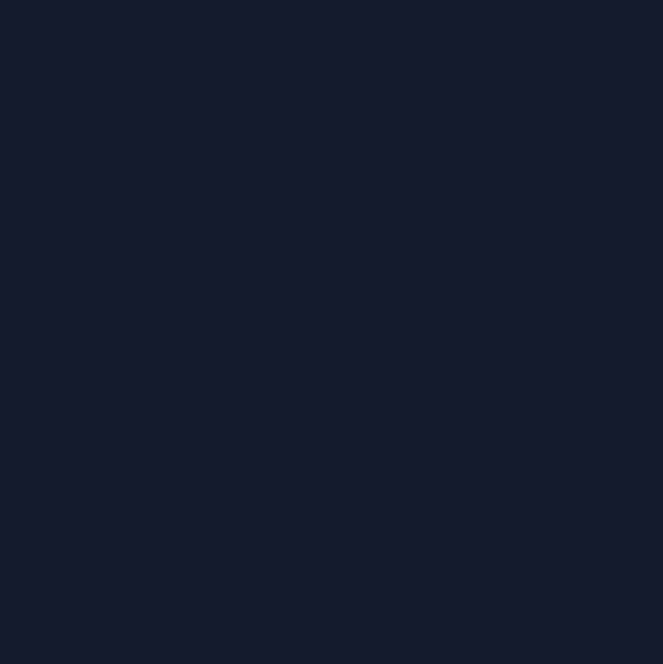
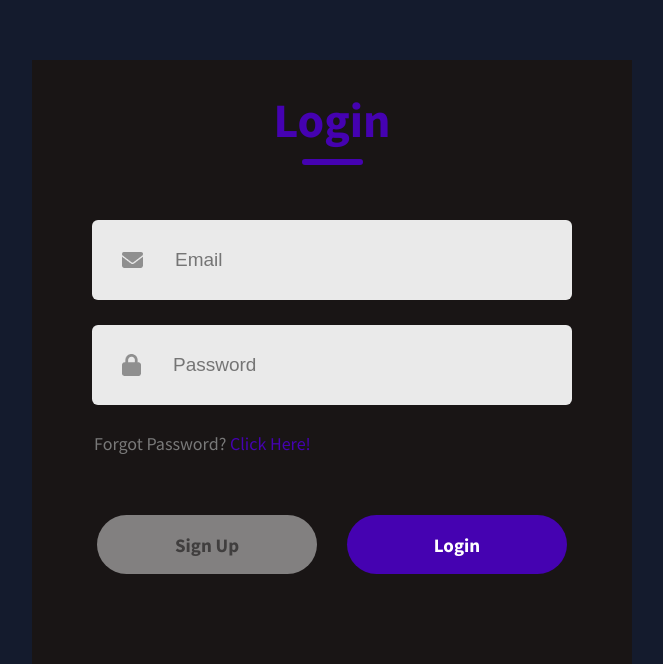
Before and after one commit to joytsy/DSA3101-2320-Ateam, a React (Create React App) app in the folder frontend/churnguard/: page / in a window 1280 px wide. Before the commit this address had no page. Shown: the part 140-804 px from the top of the page, without its empty margins (308-971 px from the left). Built offline with nearby package versions, Linux system fonts and the light colour scheme.

Commit message:
create Dashboard.css and resolve coflicts

```diff
--- a/frontend/churnguard/src/App.js
+++ b/frontend/churnguard/src/App.js
@@ -6,14 +6,12 @@ import Home from './Components/Home';
 import Dashboard from './Components/Dashboard/Dashboard';
 import CustomerTable from './Components/CustomerTable/CustomerTable';
 
-
 function App() {
-
   return (
     <BrowserRouter>
       <Routes>
-        {/* <Route path="/" element={ <LoginSignUp /> } />
-        <Route path="/Home" element={ <Home /> } /> */}
+        <Route path="/" element={ <LoginSignUp /> } />
+        <Route path="/Home" element={ <Home /> } />
         <Route path="/Dashboard" element={<Dashboard />} />
         <Route path="/customertable" element={<CustomerTable />} />
       </Routes>
--- /dev/null
+++ b/frontend/churnguard/src/Components/Dashboard/Dashboard.css
@@ -0,0 +1,15 @@
+@import url("https://fonts.googleapis.com/css2?family=Source+Sans+Pro:wght@400;600;700&display=swap");
+
+body {
+    margin: 0;
+    padding: 0;
+    background-color: #141b2d;
+    color: #e0e0e0;
+    font-family: "Source Sans Pro", sans-serif;
+    display: flex;
+    position: relative;
+    justify-content: center;
+    align-items: center;
+    height: 100%;
+    width: 100%;
+}
--- a/frontend/churnguard/src/Components/Dashboard/Dashboard.jsx
+++ b/frontend/churnguard/src/Components/Dashboard/Dashboard.jsx
@@ -1,5 +1,6 @@
 import { Box, Button, IconButton, Typography, useTheme} from "@mui/material";
 import { tokens } from "../../theme";
+import './Dashboard.css';
 import PersonAddIcon from "@mui/icons-material/PersonAdd";
 import Header from "./Header";
 import StatBox from "./StatBox";
--- a/frontend/churnguard/src/Components/Home.css
+++ b/frontend/churnguard/src/Components/Home.css
@@ -1,18 +1,15 @@
-@import url("https://fonts.googleapis.com/css2?family=Source+Sans+Pro:wght@400;600;700&display=swap");
-
 body {
     margin: 0;
     padding: 0;
-    background-color: #141b2d;
-    color: #e0e0e0;
-    font-family: "Source Sans Pro", sans-serif;
+    background: black;
+    color: purple;
+    font-family: Arial, sans-serif;
     display: flex;
-    position: relative;
     justify-content: center;
     align-items: center;
-    height: 100%;
-    width: 100%;
+    height: 100vh;
 }
+
 
 .header {
     text-align: center;
--- a/frontend/churnguard/src/index.css
+++ b/frontend/churnguard/src/index.css
@@ -1,11 +1,13 @@
-/* body {
+body {
   margin: 0;
   font-family: -apple-system, BlinkMacSystemFont, 'Segoe UI', 'Roboto', 'Oxygen',
     'Ubuntu', 'Cantarell', 'Fira Sans', 'Droid Sans', 'Helvetica Neue',
     sans-serif;
   -webkit-font-smoothing: antialiased;
   -moz-osx-font-smoothing: grayscale;
-} */
+  height: 100vh;
+  /* background: linear-gradient(#f66f87, #5714bb); */
+}
 
 code {
   font-family: source-code-pro, Menlo, Monaco, Consolas, 'Courier New',
```
Also changed, not shown: frontend/churnguard/package.json (+8 -8 lines), frontend/churnguard/src/Login.js (deleted, +0 -39 lines), 1 other file (tests, documents, lock files or other folders).
